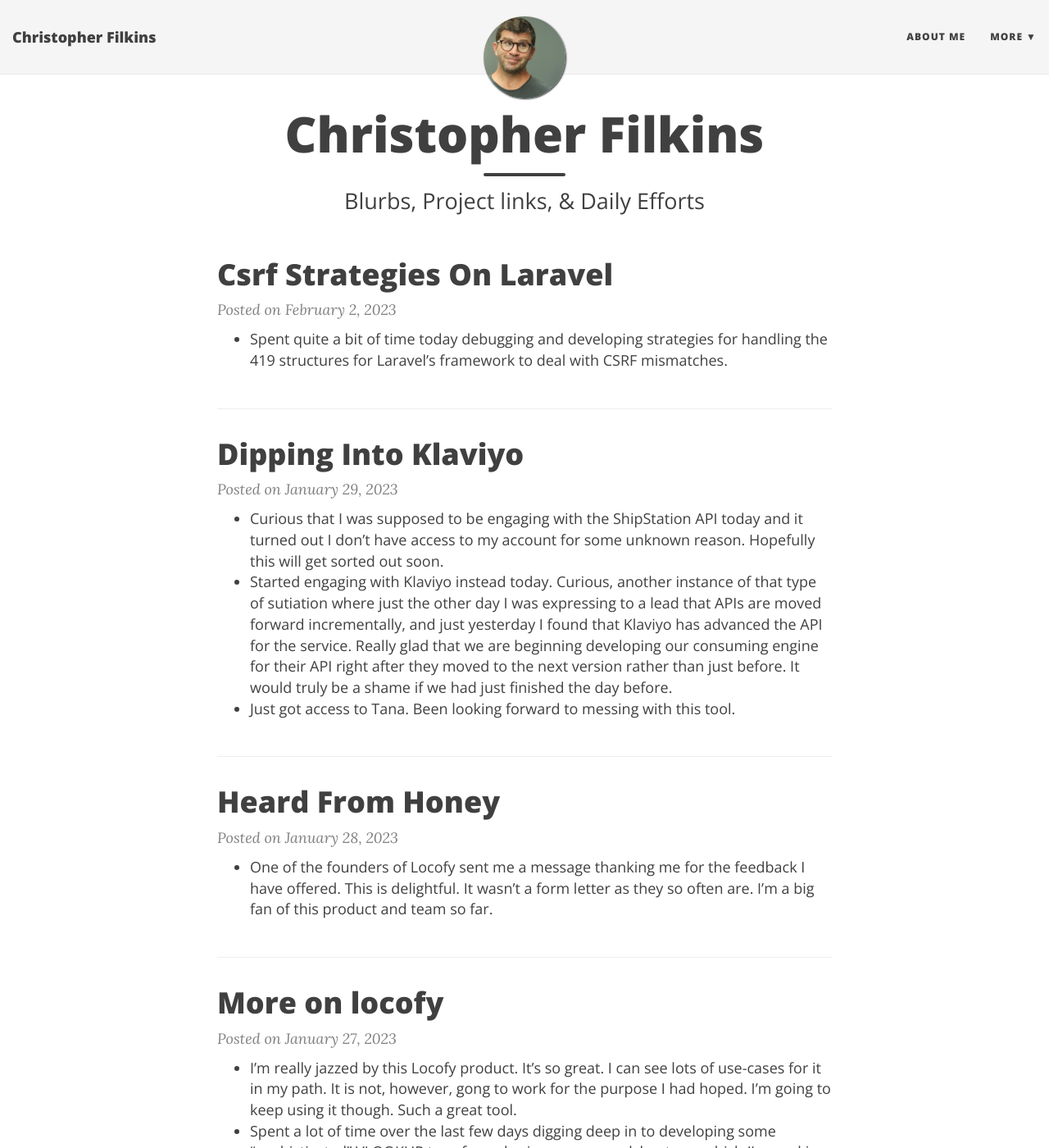
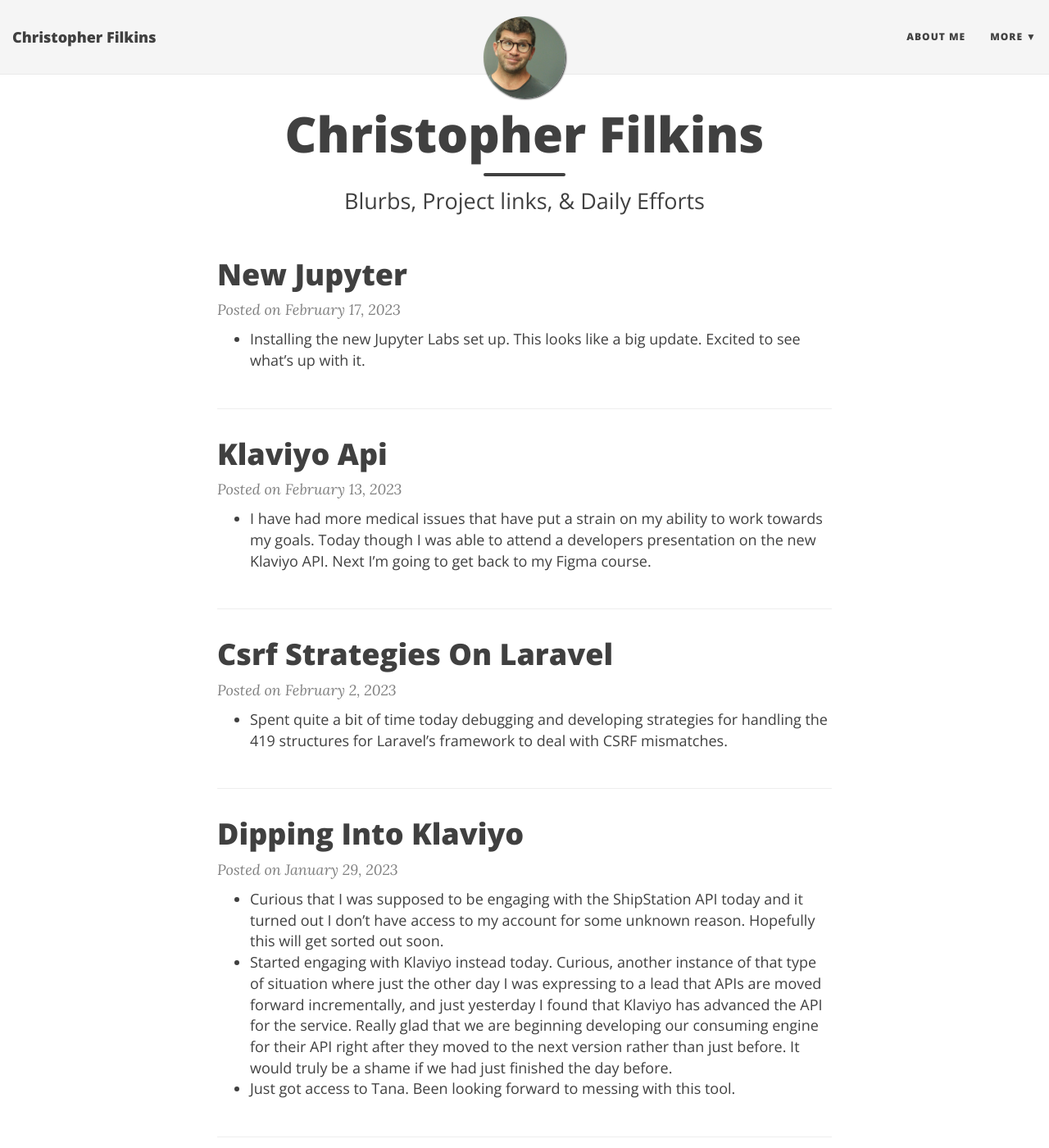
Before and after one commit to filchyboy/filchyboy.github.io, a Jekyll site: the page built from index.html, in a window 1280 px wide and 1400 px high. Shown: the whole window at 82% size. Built offline with Jekyll 4.4.1, drawn with Linux system fonts in a browser that asks for light colours; nearby versions of some CDN libraries; the list of posts is cut into pages by our own code; some of the changed text lies outside the part shown.

Commit message:
Add today's update

```diff
--- a/_posts/2023-01-29-Dipping-Into-Klaviyo.md
+++ b/_posts/2023-01-29-Dipping-Into-Klaviyo.md
@@ -1,3 +1,3 @@
 * Curious that I was supposed to be engaging with the ShipStation API today and it turned out I don't have access to my account for some unknown reason. Hopefully this will get sorted out soon.
-* Started engaging with Klaviyo instead today. Curious, another instance of that type of sutiation where just the other day I was expressing to a lead that APIs are moved forward incrementally, and just yesterday I found that Klaviyo has advanced the API for the service. Really glad that we are beginning developing our consuming engine for their API right after they moved to the next version rather than just before. It would truly be a shame if we had just finished the day before.
+* Started engaging with Klaviyo instead today. Curious, another instance of that type of situation where just the other day I was expressing to a lead that APIs are moved forward incrementally, and just yesterday I found that Klaviyo has advanced the API for the service. Really glad that we are beginning developing our consuming engine for their API right after they moved to the next version rather than just before. It would truly be a shame if we had just finished the day before.
 * Just got access to [Tana](https://app.tana.inc/). Been looking forward to messing with this tool.
--- /dev/null
+++ b/_posts/2023-02-17-New-Jupyter.md
@@ -0,0 +1 @@
+* Installing the new Jupyter Labs set up. This looks like a big update. Excited to see what's up with it.
```
Also changed, not shown: _posts/2023-02-13-Klaviyo-API.md (renamed from _posts/2023-02--13-Klaviyo-API.md).
